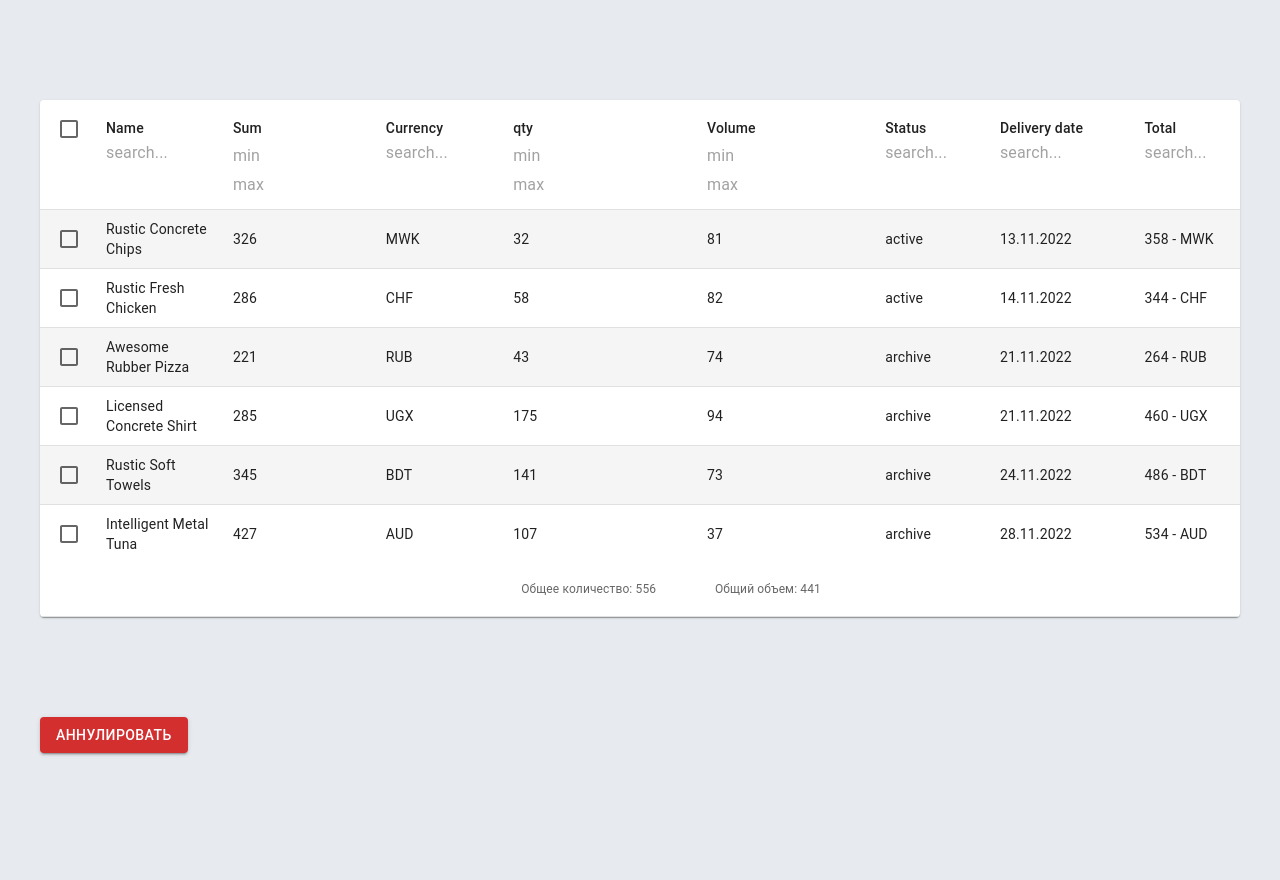
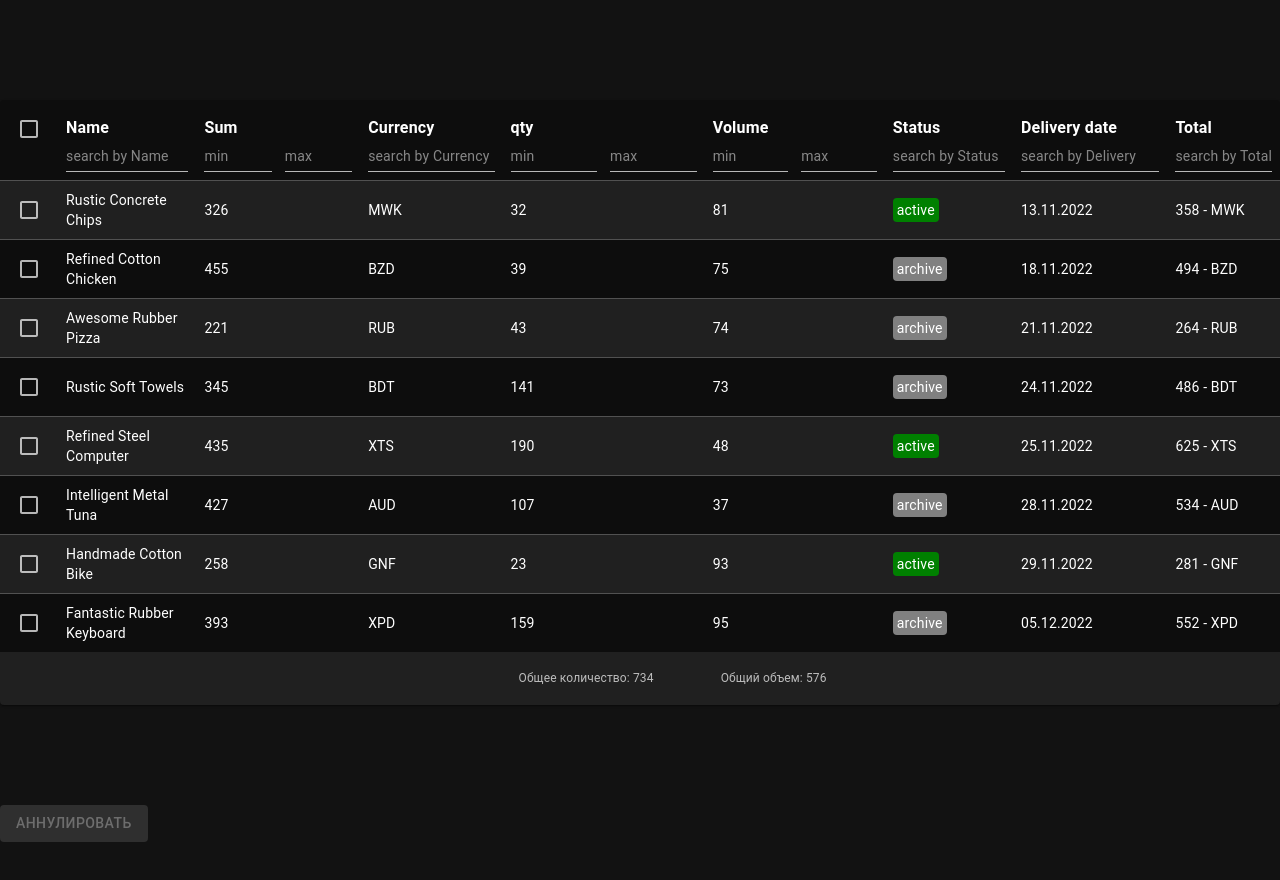
Before and after one commit to BlackHatMan/Table, a React (Create React App) app: page / in a window 1280 px wide. Shown: the top 880 px of the page. Before the commit the page ends 853 px from the top, so only its background shows below. Built offline with nearby package versions, Linux system fonts and the light colour scheme.

Commit message:
chore: add some style

```diff
--- a/src/App.tsx
+++ b/src/App.tsx
@@ -7,8 +7,8 @@ function App() {
   const [data, setDate] = useState<columnScheme[]>();
 
   useEffect(() => {
-    const endpoint1 = makeData(3);
-    const endpoint2 = makeData(3);
+    const endpoint1 = makeData(4);
+    const endpoint2 = makeData(4);
 
     const sortByDate = [...endpoint1, ...endpoint2]
       .sort((a, b) => new Date(a.delivery_date).getTime() - new Date(b.delivery_date).getTime())
--- a/src/Filter.tsx
+++ b/src/Filter.tsx
@@ -1,40 +1,53 @@
-import { InputBase } from '@mui/material';
+import { TextField, styled, Box } from '@mui/material';
 import { Column } from '@tanstack/react-table';
 import { Table } from '@tanstack/react-table';
+import { FC } from 'react';
 
 interface propsFiler {
   column: Column<any, any>;
   table: Table<any>;
 }
 
-export function Filter({ column, table }: propsFiler) {
+const StyledTextField = styled(TextField)({
+  '& input::-webkit-outer-spin-button, & input::-webkit-inner-spin-button': {
+    display: 'none',
+  },
+  '& input[type=number]': {
+    MozAppearance: 'textfield',
+  },
+  '& ::placeholder': {
+    fontSize: '0.875rem',
+  },
+});
+
+export const Filter: FC<propsFiler> = ({ column, table }) => {
   const typeValue = typeof table.getPreFilteredRowModel().flatRows[0]?.getValue(column.id);
   const columnFilterValue = column.getFilterValue();
 
   return typeValue === 'number' ? (
-    <>
-      <InputBase
+    <Box sx={{ display: 'flex', justifyContent: 'space-around', gap: '0.8rem' }}>
+      <StyledTextField
+        variant="standard"
         type="number"
         value={(columnFilterValue as [number, number])?.[0] ?? ''}
         onChange={(e) => column.setFilterValue((old: [number, number]) => [e.target.value, old?.[1]])}
         placeholder={`min`}
       />
-      <InputBase
+      <StyledTextField
+        variant="standard"
         type="number"
-        size="small"
         value={(columnFilterValue as [number, number])?.[1] ?? ''}
         onChange={(e) => column.setFilterValue((old: [number, number]) => [old?.[0], e.target.value])}
         placeholder={`max`}
-        inputProps={{ 'aria-label': 'search' }}
       />
-    </>
+    </Box>
   ) : (
-    <InputBase
-      size="small"
+    <StyledTextField
+      variant="standard"
       value={(columnFilterValue ?? '') as string}
       onChange={(e) => column.setFilterValue(e.target.value)}
-      placeholder={`search...`}
+      placeholder={`search by ${column.id.slice(0, 8)}`}
       inputProps={{ 'aria-label': 'search' }}
     />
   );
-}
+};
--- a/src/TableLocal.tsx
+++ b/src/TableLocal.tsx
@@ -39,10 +39,11 @@ export const TableLocal = ({ data }: { data: columnScheme[] }) => {
     enableMultiRowSelection: true,
   });
 
+  const selectedId = table.getSelectedRowModel().flatRows.map((row) => row.original.id);
+
   const submitHandler = async (e: FormEvent) => {
     e.preventDefault();
 
-    const selectedId = table.getSelectedRowModel().flatRows.map((row) => row.original.id);
     table.resetColumnFilters();
     table.resetRowSelection();
     try {
@@ -59,14 +60,14 @@ export const TableLocal = ({ data }: { data: columnScheme[] }) => {
   };
 
   return (
-    <Box sx={{ maxWidth: '100%', width: 1200, margin: '100px auto' }}>
-      <TableContainer component={Paper} sx={{ margin: '100px auto' }}>
+    <Box sx={{ maxWidth: '100%', width: 1440, margin: '100px auto' }}>
+      <TableContainer component={Paper} sx={{ margin: '100px auto', backgroundColor: 'black' }}>
         <Table sx={{ minWidth: 650 }} aria-label="table">
           <TableHead>
             <TableRow sx={{ verticalAlign: 'baseline' }}>
               {table.getFlatHeaders().map((header) => {
                 return (
-                  <TableCell key={header.id} sx={{ padding: 1 }}>
+                  <TableCell key={header.id} sx={{ padding: 1, fontSize: '1rem', fontWeight: 'bold' }}>
                     {flexRender(header.column.columnDef.header, header.getContext())}
                     {header.column.getCanFilter() && <Filter column={header.column} table={table} />}
                   </TableCell>
@@ -91,18 +92,18 @@ export const TableLocal = ({ data }: { data: columnScheme[] }) => {
           </TableBody>
           <TableFooter>
             {table.getFooterGroups().map((footerGroup) => (
-              <TableRow key={footerGroup.id}>
+              <StyledTableRow key={footerGroup.id}>
                 {footerGroup.headers.map((header) => (
                   <TableCell key={header.id}>
                     {flexRender(header.column.columnDef.footer, header.getContext())}
                   </TableCell>
                 ))}
-              </TableRow>
+              </StyledTableRow>
             ))}
           </TableFooter>
         </Table>
       </TableContainer>
-      <Button variant="contained" color="error" onClick={handleClick}>
+      <Button disabled={!selectedId.length} variant="contained" color="error" onClick={handleClick}>
         Аннулировать
       </Button>
       <Popover
@@ -112,18 +113,15 @@ export const TableLocal = ({ data }: { data: columnScheme[] }) => {
           vertical: 'bottom',
           horizontal: 'left',
         }}
+        onClose={handleClick}
       >
-        <Box
-          component="form"
-          onSubmit={submitHandler}
-          sx={{ border: 1, p: 2, bgcolor: 'background.paper', borderRadius: 2 }}
-        >
+        <Box component="form" onSubmit={submitHandler} sx={{ border: 1, p: 2, borderRadius: 2 }}>
           <Typography>Вы уверены что хотите аннулировать товары:</Typography>
           <ul>
             {table.getSelectedRowModel().flatRows.map((row, i) => {
               return (
                 <li key={row.id + i}>
-                  <Typography> {row.original.name} </Typography>
+                  <Typography>{row.original.name}</Typography>
                 </li>
               );
             })}
--- a/src/fakeData.tsx
+++ b/src/fakeData.tsx
@@ -1,10 +1,10 @@
 import { faker } from '@faker-js/faker';
-import { Products } from './types';
+import { Product } from './types';
 
-const newResponse = (): Products => {
+const newResponse = (): Product => {
   return {
     id: faker.random.numeric(6),
-    status: faker.helpers.shuffle<Products['status']>(['active', 'archive'])[0]!,
+    status: faker.helpers.shuffle<Product['status']>(['active', 'archive'])[0]!,
     sum: Number.parseInt(faker.finance.amount(10, 500)),
     qty: faker.datatype.number(199),
     volume: faker.datatype.number({ min: 5, max: 100 }),
@@ -15,8 +15,7 @@ const newResponse = (): Products => {
 };
 
 export function makeData(lens: number) {
-  const arr = new Array(lens).fill(1);
-  return arr.map(() => {
+  return new Array(lens).fill(1).map(() => {
     return newResponse();
   });
 }
--- a/src/index.tsx
+++ b/src/index.tsx
@@ -1,11 +1,22 @@
+import { ThemeProvider } from '@emotion/react';
+import { createTheme, CssBaseline } from '@mui/material';
+import ReactDOM from 'react-dom/client';
 import React from 'react';
-import ReactDOM from 'react-dom/client';
+import App from './App';
 import './index.css';
-import App from './App';
+
+const darkTheme = createTheme({
+  palette: {
+    mode: 'dark',
+  },
+});
 
 const root = ReactDOM.createRoot(document.getElementById('root') as HTMLElement);
 root.render(
   <React.StrictMode>
-    <App />
+    <ThemeProvider theme={darkTheme}>
+      <CssBaseline />
+      <App />
+    </ThemeProvider>
   </React.StrictMode>
 );
--- a/src/schemeColumns.tsx
+++ b/src/schemeColumns.tsx
@@ -1,4 +1,4 @@
-import { Checkbox, CheckboxProps } from '@mui/material';
+import { Box, Checkbox, CheckboxProps } from '@mui/material';
 import { ColumnDef } from '@tanstack/react-table';
 import { useRef, useEffect } from 'react';
 import { columnScheme } from './types';
@@ -70,7 +70,15 @@ export const schemeColumns: ColumnDef<columnScheme>[] = [
   {
     accessorFn: (row) => row.status,
     id: 'Status',
-    cell: (info) => info.getValue(),
+    cell: (info) => {
+      const status = info.getValue() as string;
+      const backLight = status === 'active';
+      return (
+        <Box component="span" sx={{ bgcolor: backLight ? 'green' : 'grey', padding: 0.5, borderRadius: 1 }}>
+          {status}
+        </Box>
+      );
+    },
   },
   {
     accessorFn: (row) => row.delivery_date,
--- a/src/types.ts
+++ b/src/types.ts
@@ -1,4 +1,4 @@
-export type Products = {
+export type Product = {
   id: string;
   status: 'active' | 'archive';
   sum: number;
@@ -9,4 +9,4 @@ export type Products = {
   currency: string;
 };
 
-export type columnScheme = Products & { total: string };
+export type columnScheme = Product & { total: string };
```
